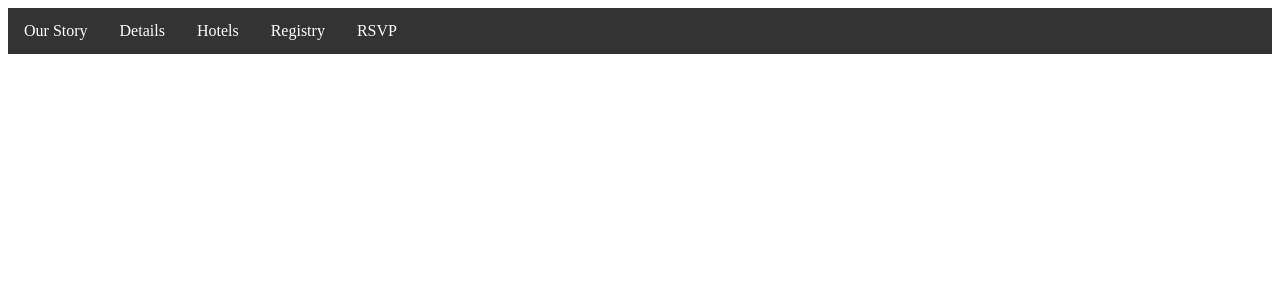
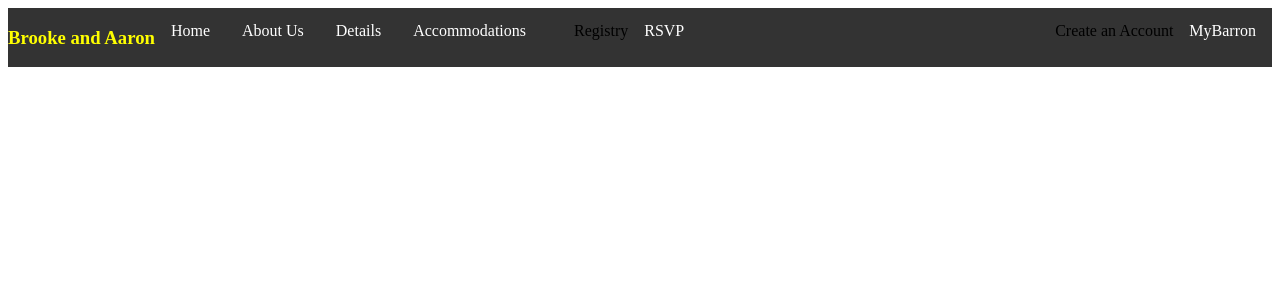
Before and after one commit to Jesskos/blissfully-webbed, a Flask app: page / in a window 1280 px wide. Shown: the top 300 px of the page. Run offline with Flask 2, Linux system fonts and the light colour scheme.

Commit message:
added dropdown bar

```diff
--- a/model.py
+++ b/model.py
@@ -10,4 +10,4 @@ class User(db.Model):
 	user_first_name = db.Column(db.String(40), nullable=False)
 	user_last_name = db.Column(db.String(40), nullable=False)
 	user_last_name = db.Column(db.String(50), nullable=False)
-	user_type = db.Column(db.Integer, nullable=False)
+	user_type = db.Column(db.Integer, nullable=True)
--- a/static/project.css
+++ /dev/null
@@ -1,24 +0,0 @@
-ul {
-    list-style-type: none;
-    margin: 0;
-    padding: 0;
-    overflow: hidden;
-    background-color: #333;
-}
-
-li {
-    float: left;
-}
-
-li a {
-    display: block;
-    color: white;
-    text-align: center;
-    padding: 14px 16px;
-    text-decoration: none;
-}
-
-/* Change the link color to #111 (black) on hover */
-li a:hover {
-    background-color: #111;
-}
--- /dev/null
+++ b/static/stylesheet.css
@@ -0,0 +1,55 @@
+
+ul {
+    list-style-type: none;
+    margin: 0;
+    padding: 0;
+    overflow: hidden;
+    background-color: #333;
+}
+
+li {
+    float: left;
+}
+
+li a, .dropbtn {
+    display: inline-block;
+    color: white;
+    text-align: center;
+    padding: 14px 16px;
+    text-decoration: none;
+}
+
+li a:hover, .dropdown:hover .dropbtn {
+    background-color: red;
+}
+
+li.dropdown {
+    display: inline-block;
+}
+
+.dropdown-content {
+    display: none;
+    position: absolute;
+    background-color: #f9f9f9;
+    min-width: 160px;
+    box-shadow: 0px 8px 16px 0px rgba(0,0,0,0.2);
+    z-index: 1;
+}
+
+.dropdown-content a {
+    color: black;
+    padding: 12px 16px;
+    text-decoration: none;
+    display: block;
+    text-align: left;
+}
+
+.dropdown-content a:hover {background-color: #f1f1f1}
+
+.dropdown:hover .dropdown-content {
+    display: block;
+}
+
+.signup {
+    float: right;
+}
--- a/templates/base.html
+++ b/templates/base.html
@@ -1,17 +1,35 @@
 <html>
 <head>
-	<title>welcome</title>
-	<link rel="stylesheet" href="/static/project.css">
+	<title>{% block title %} Base {% endblock %}</title>
+	<link rel="stylesheet" type="text/css" href="/static/stylesheet.css">
+
 </head>
-<body>
+
+
   <ul>
-    <li><a href="/story">Our Story</a></li>
-    <li><a href="/details">Details</a></li>
-    <li><a href="/hotels">Hotels</a></li>
-    <li><a href="/registry">Registry</a></li>
-    <li><a href="/rsvp">RSVP</a></li>
+  	<li><h3 style='color:yellow'>Brooke and Aaron</h3></li>
+  	<li><a href="/">Home</a></li>
+  	<li class="dropdown">
+  		<a class="dropbtn">About Us</a>
+  		<div class="dropdown-content">
+  			<a href="/story">Our story</a>
+  			<a href="/photos">Photos</a>
+  		</div>
+  	</li>
+  	<li class="dropdown">
+  		<a class="dropbtn">Details</a>
+  		<div class="dropdown-content">
+  			<a href="/details">Itinerary</a>
+  			<a href="/events">Events</a>
+  		</div>
+  	</li>
+  	<li><a href="/hotels">Accommodations</a></li>
+  	<li><a href="/registry"></a>Registry</li>
+  	<li><a href="/rsvp">RSVP</a></li>
+  	<li class="signup"><a href="#">MyBarron</a></lI>
+  	<li class="signup"><a href="#"></a>Create an Account</li>
+  <ul>
 
-  </ul>
 
   {% block content %} Base {% endblock %}
 </body>
```
